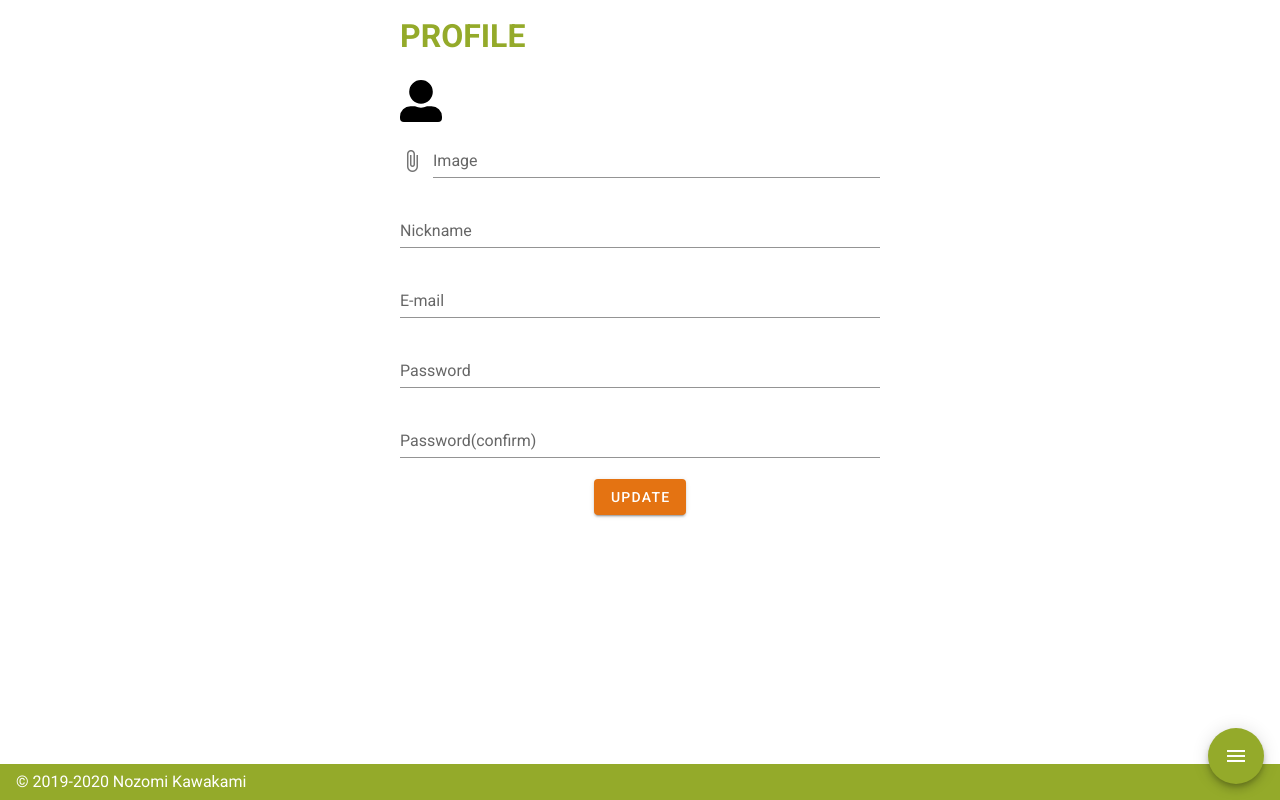
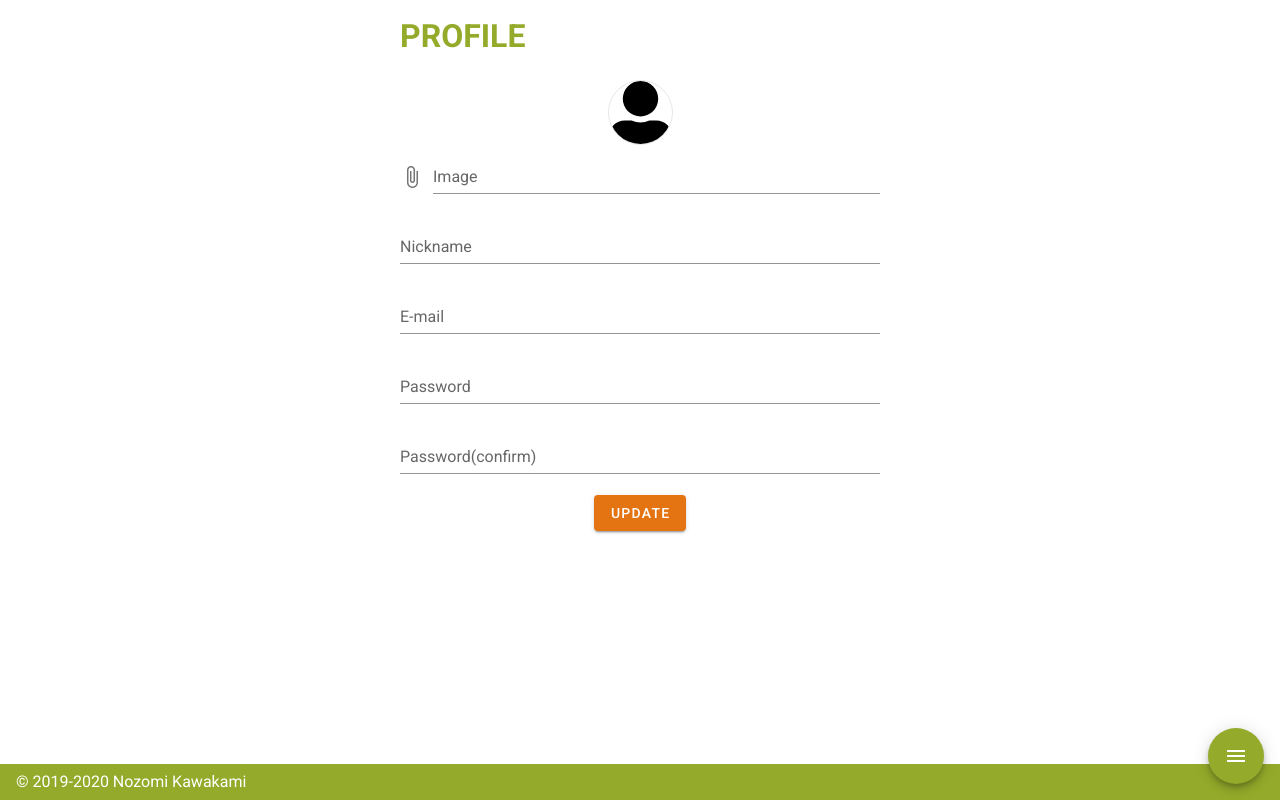
Before and after one commit to wish911wish/ulta, a Nuxt app: page /user/edit in a window 1280 px wide. Built offline with nearby package versions, Linux system fonts and the light colour scheme.

Commit message:
fix user edit.vue for change class name

```diff
--- a/pages/user/edit.vue
+++ b/pages/user/edit.vue
@@ -12,8 +12,8 @@
     >
       <div class="contents-container">
         <section-large :name="'PROFILE'" />
-        <div class="profile-image icon-frame-middle mt-5">
-          <img class="icon-middle object-fit-cover" :src='iconImage' />
+        <div class="profile-image icon-frame w-h-65 mt-5">
+          <img class="object-fit-cover w-100" :src='iconImage' />
         </div>
         <v-file-input @change="getFileContent" label="Image"></v-file-input>
         <v-text-field
```
